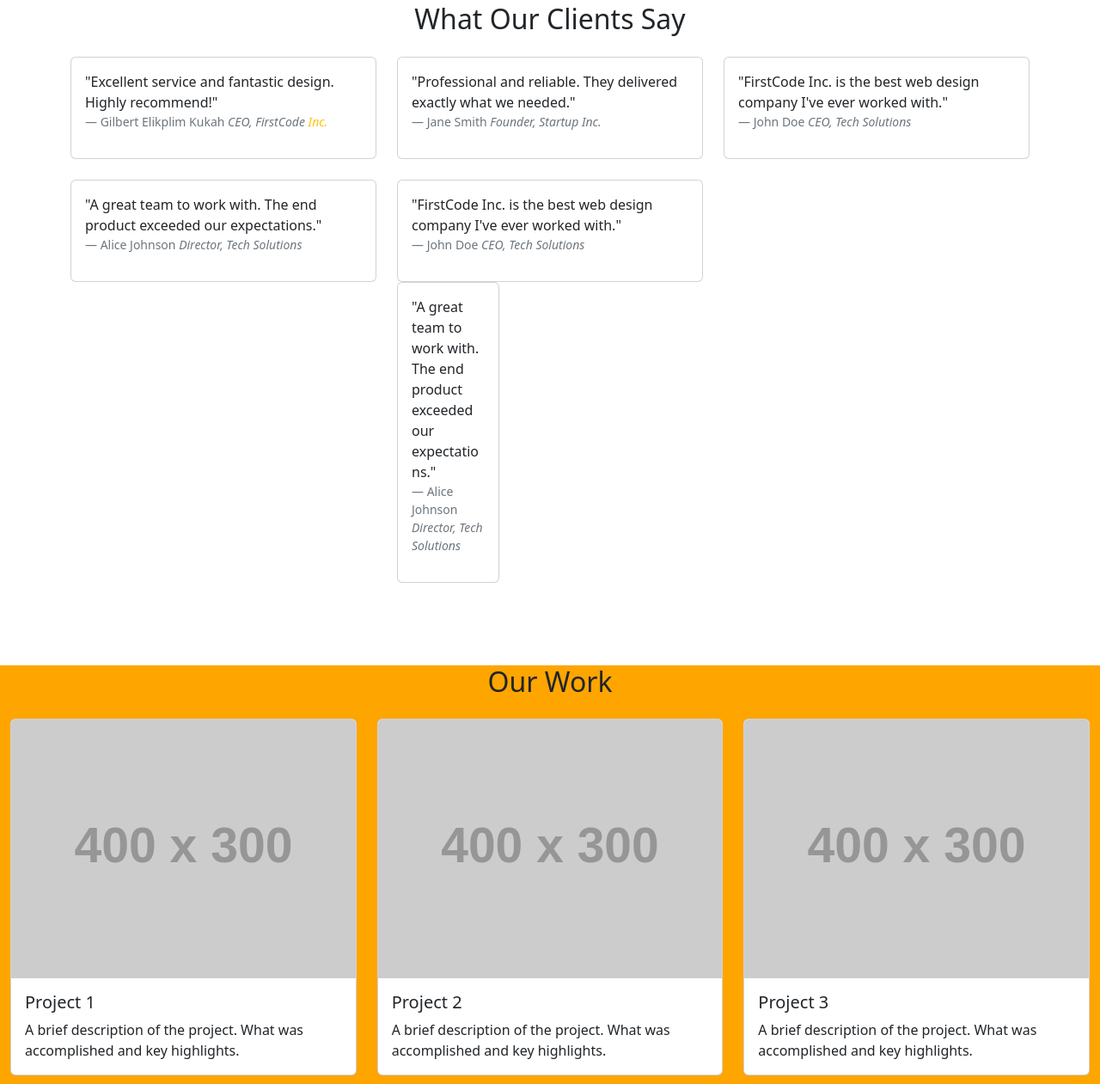
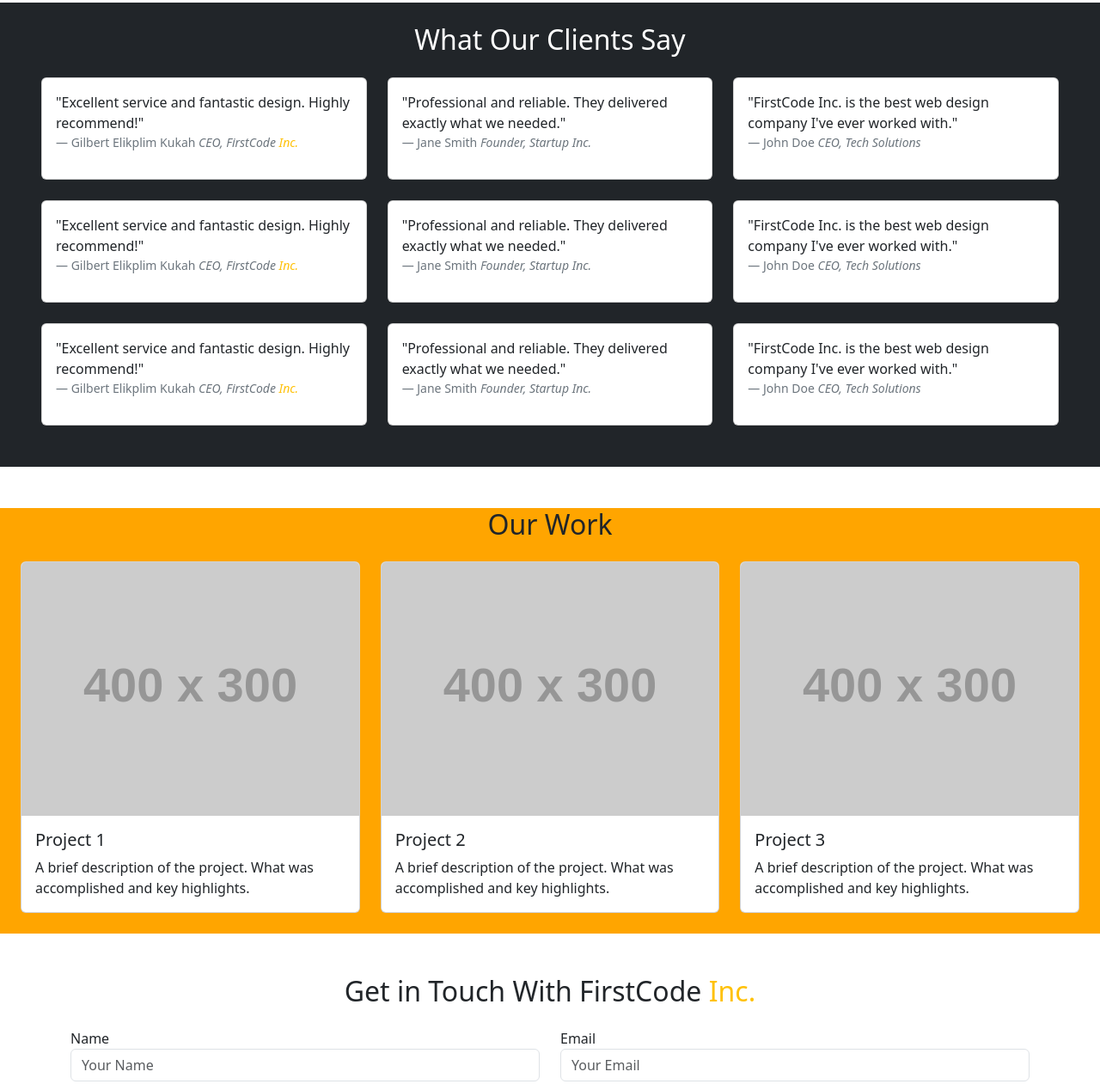
Before and after one commit to KwameGilbert/WebTech_Group_Task, a plain HTML site: page index.html in a window 1280 px wide. Shown: the part 899-2160 px from the top of the page at 86% size. Drawn offline with nearby package versions, Linux system fonts and the light colour scheme; placeholder pictures from the web are drawn by us.

Commit message:
Update index.html with new services and testimonials sections

```diff
--- a/index.html
+++ b/index.html
@@ -59,7 +59,8 @@
     </div>
   </div>
 
-  <div class="container my-5">
+  <!-- Our Services -->
+  <div class="container my-5 mx--5 px-4 ">
     <h2 class="text-center mb-4">Our Services</h2>
     <div class="row">
       <div class="col-md-4 mb-4">
@@ -102,7 +103,7 @@
   </div>
 
   <!-- Testimonials Section -->
-  <div class="container my-5">
+  <div class="container-fluid mx--5 my-5 bg-dark text-white px-5 py-4">
     <h2 class="text-center mb-4">What Our Clients Say</h2>
     <div class="row">
       <div class="col-md-4 mb-4">
@@ -134,17 +135,24 @@
     </div>
 
     <div class="row">
-
       <div class="col-md-4 mb-4">
         <div class="card">
           <div class="card-body">
-            <p class="card-text">"A great team to work with. The end product exceeded our expectations."</p>
-            <footer class="blockquote-footer">Alice Johnson <cite title="Source Title">Director, Tech Solutions</cite>
+            <p class="card-text">"Excellent service and fantastic design. Highly recommend!"</p>
+            <footer class="blockquote-footer">Gilbert Elikplim Kukah <cite title="Source Title">CEO, FirstCode <span
+                  class="text-warning"> Inc.</span></cite></footer>
+          </div>
+        </div>
+      </div>
+      <div class="col-md-4 mb-4">
+        <div class="card">
+          <div class="card-body">
+            <p class="card-text">"Professional and reliable. They delivered exactly what we needed."</p>
+            <footer class="blockquote-footer">Jane Smith <cite title="Source Title">Founder, Startup Inc.</cite>
             </footer>
           </div>
         </div>
       </div>
-
       <div class="col-md-4 mb-4">
         <div class="card">
           <div class="card-body">
@@ -152,27 +160,47 @@
             <footer class="blockquote-footer">John Doe <cite title="Source Title">CEO, Tech Solutions</cite></footer>
           </div>
         </div>
+      </div>
+    </div>
 
 
-        <div class="col-md-4 mb-4">
-          <div class="card">
-            <div class="card-body">
-              <p class="card-text">"A great team to work with. The end product exceeded our expectations."</p>
-              <footer class="blockquote-footer">Alice Johnson <cite title="Source Title">Director, Tech Solutions</cite>
-              </footer>
-            </div>
+    <div class="row">
+      <div class="col-md-4 mb-4">
+        <div class="card">
+          <div class="card-body">
+            <p class="card-text">"Excellent service and fantastic design. Highly recommend!"</p>
+            <footer class="blockquote-footer">Gilbert Elikplim Kukah <cite title="Source Title">CEO, FirstCode <span
+                  class="text-warning"> Inc.</span></cite></footer>
           </div>
         </div>
-
+      </div>
+      <div class="col-md-4 mb-4">
+        <div class="card">
+          <div class="card-body">
+            <p class="card-text">"Professional and reliable. They delivered exactly what we needed."</p>
+            <footer class="blockquote-footer">Jane Smith <cite title="Source Title">Founder, Startup Inc.</cite>
+            </footer>
+          </div>
+        </div>
+      </div>
+      <div class="col-md-4 mb-4">
+        <div class="card">
+          <div class="card-body">
+            <p class="card-text">"FirstCode Inc. is the best web design company I've ever worked with."</p>
+            <footer class="blockquote-footer">John Doe <cite title="Source Title">CEO, Tech Solutions</cite></footer>
+          </div>
+        </div>
       </div>
     </div>
+
   </div>
 
 
 
 
+
   <!-- Portfolio Section -->
-  <div class="container-fluid my-5 px-8" style="background-color: orange;">
+  <div class="container-fluid my-0 px-4" style="background-color: orange;">
     <h2 class="text-center mb-4">Our Work</h2>
     <div class="row">
       <div class="col-md-4 mb-4">
```
